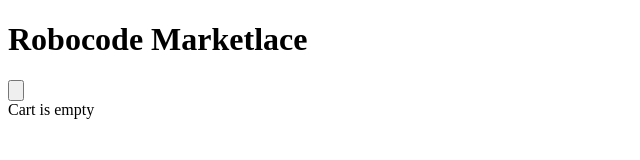
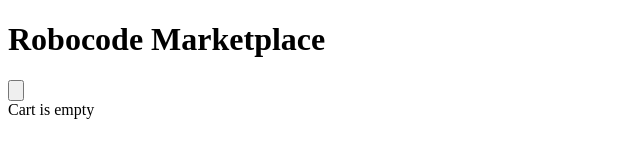
Before and after one commit to lyrenta/w, a plain HTML site: page index.html in a window 1280 px wide. Shown: the full height of the page, 0-640 px from the left. Drawn offline with Linux system fonts and the light colour scheme.

Commit message:
html ( lace -> place )

```diff
--- a/index.html
+++ b/index.html
@@ -8,7 +8,7 @@
 </head>
 <body>
     <header>
-        <h1>Robocode Marketlace</h1>
+        <h1>Robocode Marketplace</h1>
         <div id="cart">
             <button id="cart-button" onclick="openCart()">
                 <img src="" alt="">
```
